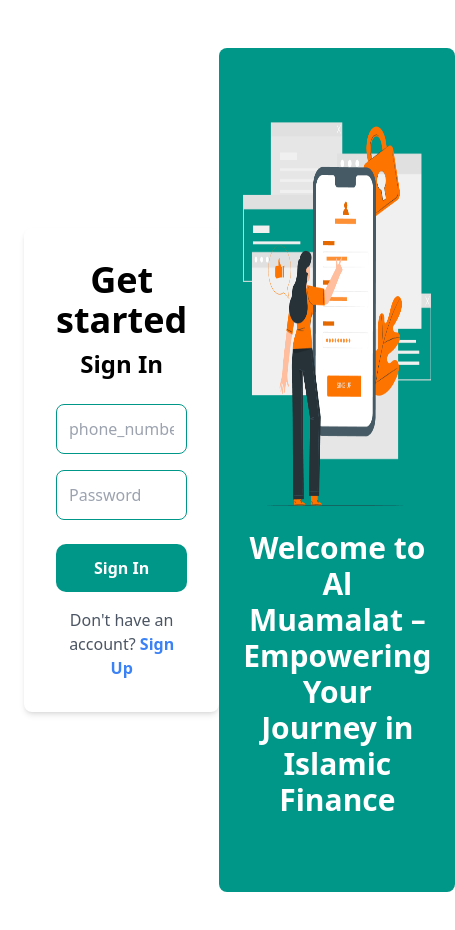
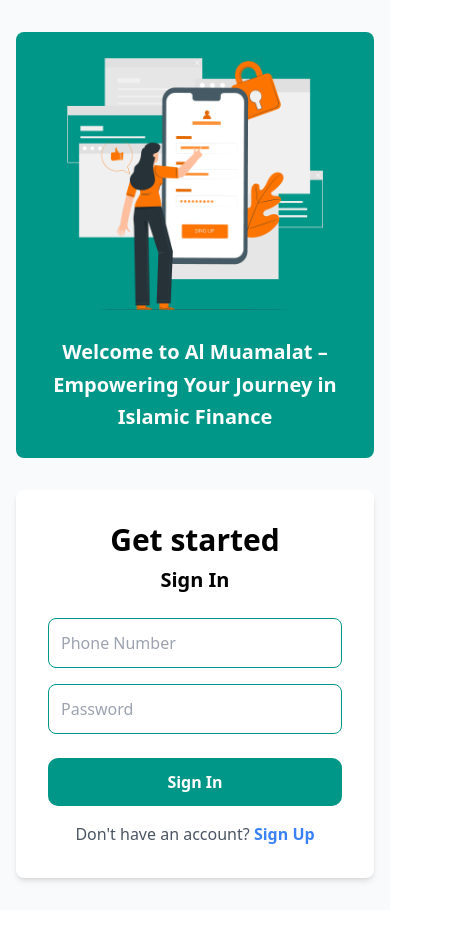
Before and after one commit to MamurovDilmurod/AL-MUAMALAT-, a React (Vite) app: page /login in a window 390 px wide. Shown: the top 930 px of the page, 455 px wide, since content can reach past the window. Built offline with nearby package versions, Linux system fonts and the light colour scheme.

Commit message:
Add AuthContext for authentication

```diff
--- a/src/components/Login.jsx
+++ b/src/components/Login.jsx
@@ -14,7 +14,7 @@
                 .then((response) => {
                     console.log(response?.data);
                     localStorage.setItem('testUserToken', response?.data?.data?.tokens?.accessToken);
-                })
+                });
         },
     });
 
@@ -24,27 +24,28 @@
     };
 
     return (
-        <div className='flex justify-between max-w-[1320px] mx-auto px-6 py-12'>
-            <div className="flex items-center justify-center w-full md:w-1/2">
+        <div className='flex flex-col-reverse items-center justify-center min-h-screen px-4 py-8 lg:flex-row md:px-8 lg:px-16 bg-gray-50'>
+            {/* FORM SIDE */}
+            <div className="flex items-center justify-center w-full lg:w-1/2">
                 <form
                     onSubmit={handleSubmit(onSubmit)}
                     className='w-full max-w-md p-8 bg-white rounded-lg shadow-md'
                 >
-                    <h2 className='mb-2 text-4xl font-bold text-center text-black'>Get started</h2>
-                    <h2 className='mb-6 text-2xl font-semibold text-center'>Sign In</h2>
+                    <h2 className='mb-2 text-3xl font-bold text-center text-black sm:text-4xl'>Get started</h2>
+                    <h2 className='mb-6 text-xl font-semibold text-center sm:text-2xl'>Sign In</h2>
 
                     <input
                         {...register("phone_number")}
                         type="text"
-                        placeholder="phone_number"
-                        className='w-full p-3 mb-4 border border-[#009688] rounded-lg'
+                        placeholder="Phone Number"
+                        className='w-full p-3 mb-4 border border-[#009688] rounded-lg focus:outline-none focus:ring-2 focus:ring-[#009688]'
                     />
 
                     <input
                         {...register("password")}
                         type="password"
                         placeholder="Password"
-                        className='w-full p-3 mb-6 border border-[#009688] rounded-lg'
+                        className='w-full p-3 mb-6 border border-[#009688] rounded-lg focus:outline-none focus:ring-2 focus:ring-[#009688]'
                     />
 
                     <button
@@ -72,9 +73,10 @@
                 </form>
             </div>
 
-            <div className='flex flex-col items-center justify-center w-full h-screen p-6 text-center rounded-lg md:w-1/2 bg-primary'>
-                <img src={loginimg} alt="Login Banner" className='mb-6 w-96 h-96' />
-                <h2 className='text-3xl font-bold text-white'>
+            {/* IMAGE SIDE */}
+            <div className='flex flex-col items-center justify-center w-full p-6 mb-8 text-center rounded-lg lg:w-1/2 bg-primary lg:mb-0'>
+                <img src={loginimg} alt="Login Banner" className='object-contain w-64 h-64 mb-6 sm:w-80 sm:h-80' />
+                <h2 className='text-xl font-bold leading-relaxed text-white sm:text-2xl md:text-3xl'>
                     Welcome to Al Muamalat – <br /> Empowering Your Journey in <br />
                     Islamic Finance
                 </h2>
--- a/src/components/Register.jsx
+++ b/src/components/Register.jsx
@@ -1,6 +1,7 @@
 import React, { useState } from 'react';
 import { Link } from 'react-router-dom';
 import loginimg from '../img/loginimg.png';
+import { useAuth } from '../context';
 
 function Register() {
     const [form, setForm] = useState({ email: '', username: '', password: '' });
@@ -11,19 +12,20 @@
 
     const handleSubmit = (e) => {
         e.preventDefault();
-        alert('Registered successfully!');
         console.log(form);
     };
-
+    const auth = useAuth();
+    console.log(auth);
     return (
-        <div className='flex justify-between max-w-[1320px] mx-auto px-6 py-12'>
-            <div className="flex items-center justify-center w-full md:w-1/2">
+        <div className="flex flex-col-reverse lg:flex-row items-center justify-between max-w-[1320px] mx-auto px-6 py-12 gap-10">
+            {/* Form section */}
+            <div className="flex items-center justify-center w-full lg:w-1/2">
                 <form
                     onSubmit={handleSubmit}
-                    className='w-full max-w-md p-8 bg-white rounded-lg shadow-md'
+                    className="w-full max-w-md p-8 bg-white rounded-lg shadow-md"
                 >
-                    <h2 className='mb-2 text-4xl font-bold text-center text-black'>Get started</h2>
-                    <h2 className='mb-6 text-2xl font-semibold text-center'>Sign Up</h2>
+                    <h2 className="mb-2 text-4xl font-bold text-center text-black">Get started</h2>
+                    <h2 className="mb-6 text-2xl font-semibold text-center">Sign Up</h2>
 
                     <input
                         type="email"
@@ -32,7 +34,7 @@
                         required
                         value={form.email}
                         onChange={handleChange}
-                        className='w-full p-3 mb-4 border border-[#009688] rounded-lg'
+                        className="w-full p-3 mb-4 border border-[#009688] rounded-lg"
                     />
 
                     <input
@@ -42,7 +44,7 @@
                         required
                         value={form.username}
                         onChange={handleChange}
-                        className='w-full p-3 mb-4 border border-[#009688] rounded-lg'
+                        className="w-full p-3 mb-4 border border-[#009688] rounded-lg"
                     />
 
                     <input
@@ -52,12 +54,12 @@
                         required
                         value={form.password}
                         onChange={handleChange}
-                        className='w-full p-3 mb-6 border border-[#009688] rounded-lg'
+                        className="w-full p-3 mb-6 border border-[#009688] rounded-lg"
                     />
 
                     <button
                         type="submit"
-                        className='w-full py-3 font-semibold transition-all duration-300 hover:bg-yellow-600'
+                        className="w-full py-3 font-semibold transition-all duration-300 hover:bg-yellow-600"
                         style={{
                             backgroundColor: '#009688',
                             color: 'white',
@@ -68,19 +70,21 @@
                         Sign Up
                     </button>
 
-                    <div className='mt-4 text-center'>
-                        <span className='text-gray-600'>
+                    <div className="mt-4 text-center">
+                        <span className="text-gray-600">
                             Already have an account?{' '}
-                            <Link to="/login" className='font-semibold text-blue-500 hover:text-blue-600'>Sign In</Link>
+                            <Link to="/login" className="font-semibold text-blue-500 hover:text-blue-600">Sign In</Link>
                         </span>
                     </div>
                 </form>
             </div>
 
-            <div className='flex flex-col items-center justify-center w-full h-screen p-6 text-center rounded-lg md:w-1/2 bg-primary'>
-                <img src={loginimg} alt="Login Banner" className='mb-6 w-96 h-96' />
-                <h2 className='text-3xl font-bold text-white'>
-                    Welcome to Al Muamalat – <br /> Empowering Your Journey in <br />
+            {/* Image and text section */}
+            <div className="w-full lg:w-1/2 flex flex-col items-center justify-center bg-[#009688] rounded-lg p-6 h-[400px] md:h-[500px] lg:h-[600px]">
+                <img src={loginimg} alt="Login Banner" className="object-contain w-64 h-64 mb-6 md:w-80 md:h-80" />
+                <h2 className="text-xl font-bold leading-snug text-center text-white md:text-2xl lg:text-3xl">
+                    Welcome to Al Muamalat – <br />
+                    Empowering Your Journey in <br />
                     Islamic Finance
                 </h2>
             </div>
--- /dev/null
+++ b/src/context/AuthContext.jsx
@@ -0,0 +1,42 @@
+import { createContext, useEffect, useState } from "react";
+import { request } from "../services/request";
+
+const defaultProvider = {
+    loading: true,
+    setLoading: () => Boolean,
+    register: () => Promise.resolve(),
+};
+
+const AuthContext = createContext(defaultProvider);
+
+const AuthProvider = ({ children }) => {
+    const [loading, setLoading] = useState(true); // boshlanishda true
+
+    //  loadingni render paytida emas, faqat bir marta o'zgartirish
+    useEffect(() => {
+        setLoading(false);
+    }, []);
+
+    const handleRegister = (submitData) => {
+        setLoading(true); // register boshlanishida true qilish mumkin
+        request.post("/auth/signup", submitData)
+            .then((response) => {
+                console.log(response?.data?.data);
+            })
+            .catch((error) => {
+                console.log(error);
+            })
+            .finally(() => {
+                setLoading(false);
+            });
+    };
+
+    const value = {
+        loading,
+        register: handleRegister,
+    };
+
+    return <AuthContext.Provider value={value}>{children}</AuthContext.Provider>;
+};
+
+export { AuthContext, AuthProvider };
--- /dev/null
+++ b/src/context/index.jsx
@@ -0,0 +1,4 @@
+import { useContext } from "react";
+import { AuthContext } from "./AuthContext";
+
+export const useAuth = () => useContext(AuthContext);
--- a/src/main.jsx
+++ b/src/main.jsx
@@ -1,12 +1,15 @@
 import { createRoot } from 'react-dom/client'
 import './index.css'
 import App from './App.jsx'
-import { QueryClient, QueryClientProvider } from '@tanstack/react-query' // ✅ to‘g‘ri import
+import { QueryClient, QueryClientProvider } from '@tanstack/react-query'
+import { AuthProvider } from './context/AuthContext.jsx'
 
 const queryClient = new QueryClient()
 
 createRoot(document.getElementById('root')).render(
-  <QueryClientProvider client={queryClient}>
-    <App />
-  </QueryClientProvider>
+  <AuthProvider>
+    <QueryClientProvider client={queryClient}>
+      <App />
+    </QueryClientProvider>
+  </AuthProvider>
 )
--- a/src/pages/Contact.jsx
+++ b/src/pages/Contact.jsx
@@ -17,7 +17,7 @@
 
                 <div>
                     <h2 className="mb-2 text-xl font-semibold text-gray-800">📧 Email</h2>
-                    <p className="text-base text-gray-700">beebs@gmail.com</p>
+                    <p className="text-base text-gray-700">khan10@gmail.com</p>
                 </div>
 
                 <div>
--- a/src/services/request.jsx
+++ b/src/services/request.jsx
@@ -1,38 +1,34 @@
 import axios from "axios";
-
 const request = axios.create({
     headers: {
-        "Content-Type": 'application/json'
+        "Content-Type": "application/json"
     },
-    baseURL: 'https://fixcode-fastapi-636bb.ondigit alocean.app/',
-    params: {}
+    baseUrl: "https://api.al-muamalat.uz/api",
+    params: {},
 })
-
 request.interceptors.request.use(
-    (config) => {
-        const token = localStorage.getItem("userToken")
+    (response) => {
+        const token = localStorage.getItem("testUserToken")
         if (token) {
-            config.headers['Authorization'] = `Bearer ${token}`
+            response.headers.Authorization = `Bearer ${token}`
         }
-        return config
+        return response
     },
     (error) => {
         console.log(error)
         return Promise.reject(error)
     }
 )
-
 request.interceptors.response.use(
     (response) => {
         return response
     },
     (error) => {
-        const statusCode = error.response
+        const statusCode = error?.response
         if (statusCode === 401) {
             window.localStorage.clear()
         }
         return Promise.reject(error)
     }
 )
-
 export { request }
```
